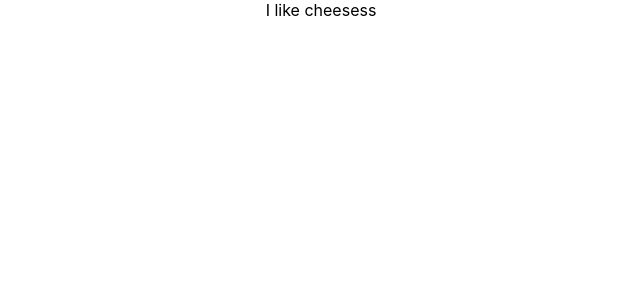
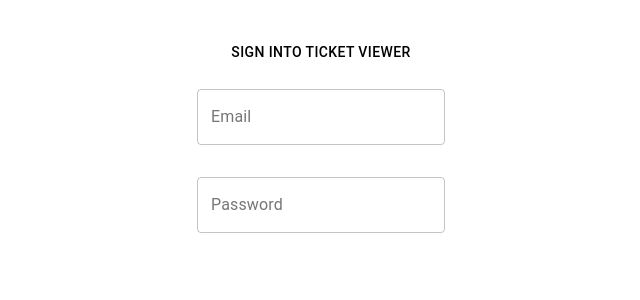
Before and after one commit to mcne65/TicketViewer, a React (Create React App) app in the folder client/: page / in a window 1280 px wide. Shown: the top 300 px of the page, without its empty margins (319-959 px from the left). Built offline with nearby package versions, Linux system fonts and the light colour scheme.

Commit message:
Finalised UI for Login Page

```diff
--- a/client/package.json
+++ b/client/package.json
@@ -3,6 +3,7 @@
   "version": "0.1.0",
   "private": true,
   "dependencies": {
+    "@material-ui/core": "^4.0.2",
     "@types/jest": "24.0.13",
     "@types/node": "12.0.7",
     "@types/react": "16.8.19",
--- a/client/src/components/LoginPage/LoginPage.ui.tsx
+++ b/client/src/components/LoginPage/LoginPage.ui.tsx
@@ -1,9 +1,39 @@
 import * as React from 'react'
+import './styles.css'
+import { Container, Grid, TextField, Typography } from '@material-ui/core'
 
-export class LoginPage extends React.Component<any,any> {
-    public render(){
+export class LoginPage extends React.Component<any, any> {
+
+    public render() {
         return (
-            <div>I like cheesess</div>
+            <div className={'login-page'}>
+                <Container fixed>
+                    <Typography variant="button" gutterBottom>
+                        Sign into Ticket Viewer
+                    </Typography>
+                    <Grid container spacing={1}>
+                        <Grid item xs={12}>
+
+                        </Grid>
+                        <Grid item xs={12}>
+                            <TextField
+                                id="outlined-name"
+                                label="Email"
+                                margin="normal"
+                                variant="outlined"
+                            />
+                        </Grid>
+                        <Grid item xs={12}>
+                            <TextField
+                                id="outlined-name"
+                                label="Password"
+                                margin="normal"
+                                variant="outlined"
+                            />
+                        </Grid>
+                    </Grid>
+                </Container>
+            </div>
         )
     }
 
--- /dev/null
+++ b/client/src/components/LoginPage/styles.css
@@ -0,0 +1,4 @@
+.login-page {
+    margin-top: 40px;
+    margin-bottom: 40px
+}
```
Also changed, not shown: 1 other file (tests, documents, lock files or other folders).
